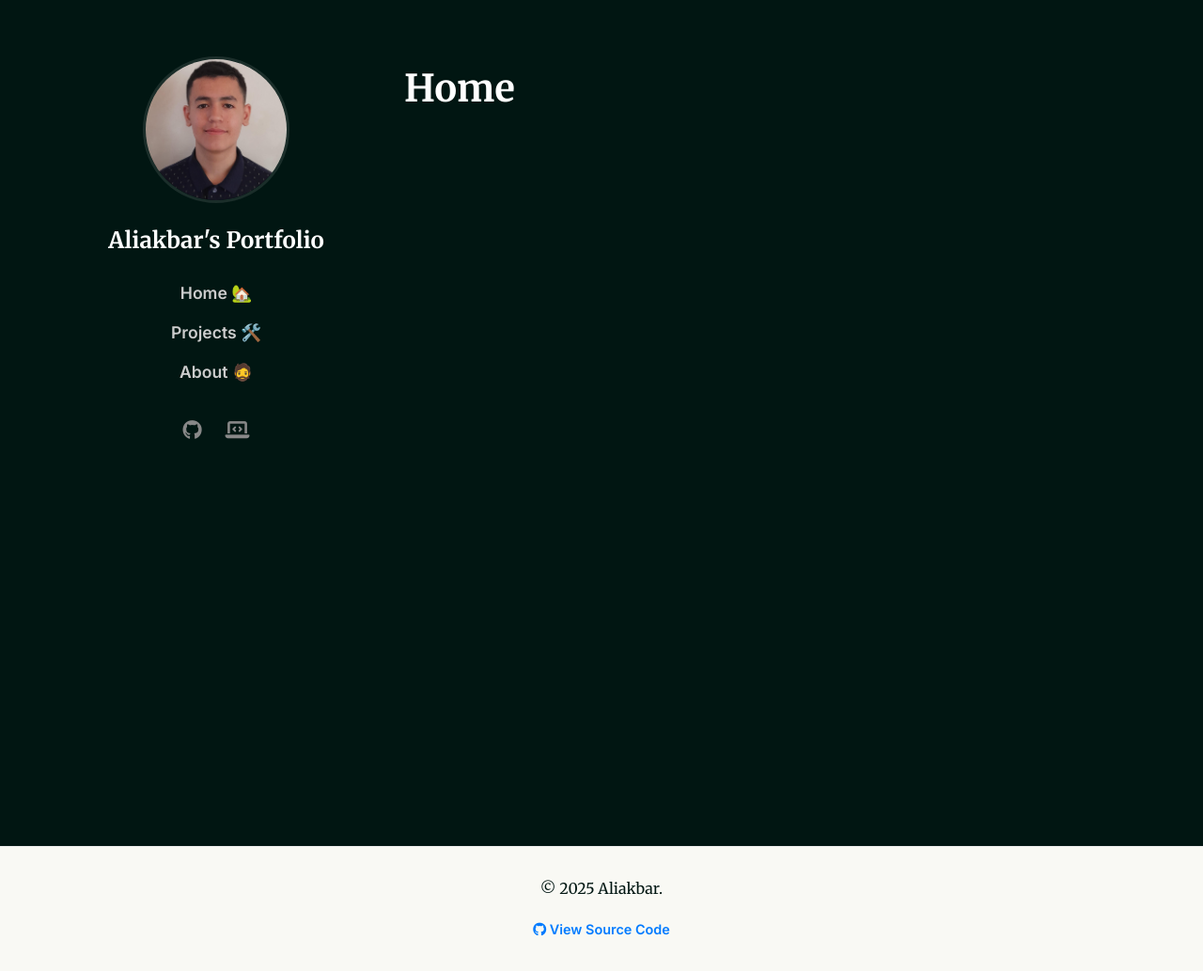
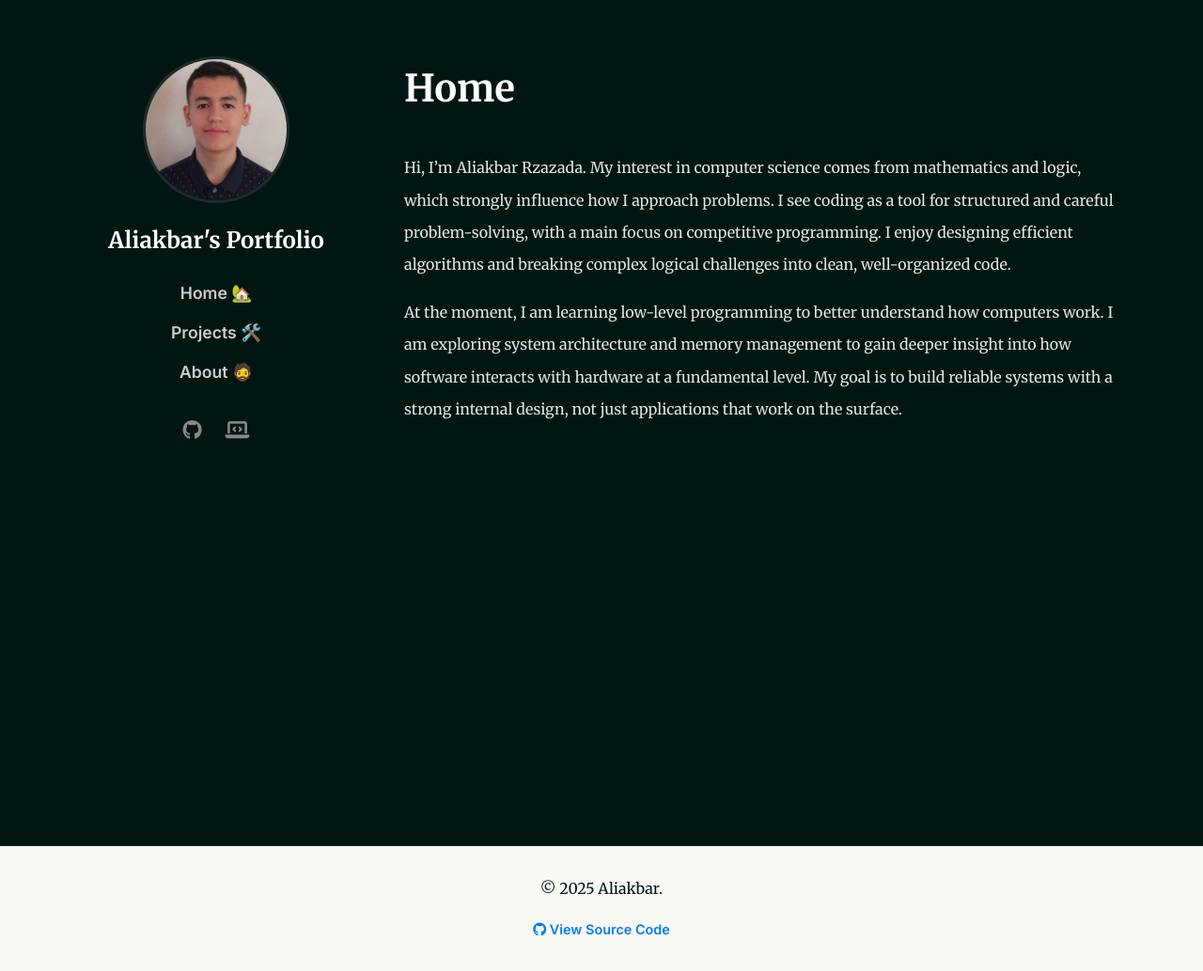
Before and after one commit to adicto56/adicto56.github.io, a Jekyll site: the page built from index.html, in a window 1280 px wide. Shown: the whole page at 94% size. Built offline with Jekyll 4.4.1, drawn with Linux system fonts in a browser that asks for light colours.

Commit message:
Added the Home page

```diff
--- a/about.html
+++ b/about.html
@@ -3,4 +3,4 @@ layout: default
 title: About Me
 ---
 
-<h1>About Me </h1>
+<h1>About Me</h1>
--- a/assets/css/style.css
+++ b/assets/css/style.css
@@ -49,6 +49,11 @@ img { max-width: 100%; display: block; }
 
 .site-title { font-size: 1.5rem; font-weight: 700; color: #fff; display: block; margin-bottom: 20px; text-align: center;}
 
+.home-intro p {
+  line-height: 2.15;
+  margin-bottom: 1rem;
+}
+
 .nav-menu li { margin-bottom: 12px; }
 .nav-menu a {
   font-family: 'Inter', sans-serif;
--- a/index.html
+++ b/index.html
@@ -4,3 +4,13 @@ title: Home
 ---
 
 <h1>Home</h1>
+
+<section class="home-intro">
+     <p>
+      Hi, I’m Aliakbar Rzazada. My interest in computer science comes from mathematics and logic, which strongly influence how I approach problems. I see coding as a tool for structured and careful problem-solving, with a main focus on competitive programming. I enjoy designing efficient algorithms and breaking complex logical challenges into clean, well-organized code.
+       </p>
+
+    <p>
+      At the moment, I am learning low-level programming to better understand how computers work. I am exploring system architecture and memory management to gain deeper insight into how software interacts with hardware at a fundamental level. My goal is to build reliable systems with a strong internal design, not just applications that work on the surface.
+     </p>
+</section>
```
